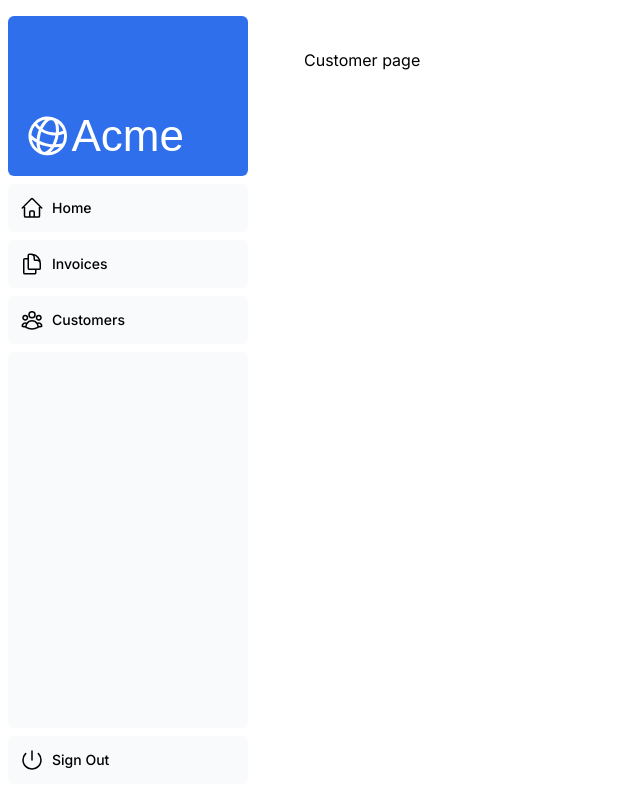
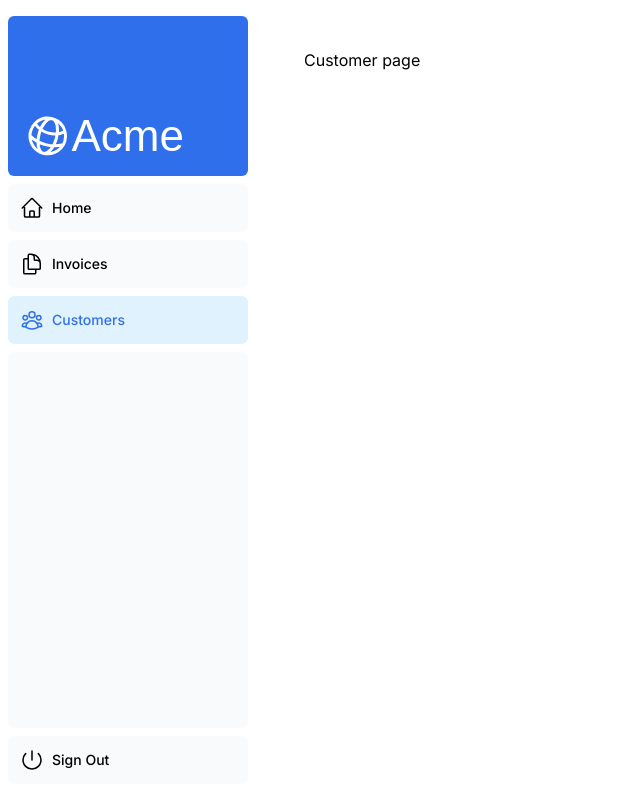
Before and after one commit to prachanda482244/learn-next-js-docs, a Next.js app in the folder nextjs-dashboard/: page /dashboard/customers in a window 1280 px wide. Shown: the whole page, without its empty margins (0-640 px from the left). Built offline with nearby package versions, Linux system fonts and the light colour scheme; a web font is replaced by a local one.

Commit message:
navigating between pages

```diff
--- a/nextjs-dashboard/app/ui/dashboard/nav-links.tsx
+++ b/nextjs-dashboard/app/ui/dashboard/nav-links.tsx
@@ -1,8 +1,12 @@
+"use client";
 import {
   UserGroupIcon,
   HomeIcon,
   DocumentDuplicateIcon,
 } from '@heroicons/react/24/outline';
+import Link from 'next/link'
+import { usePathname } from 'next/navigation'
+import clsx from 'clsx';
 
 // Map of links to display in the side navigation.
 // Depending on the size of the application, this would be stored in a database.
@@ -17,19 +21,25 @@
 ];
 
 export default function NavLinks() {
+  const pathname = usePathname()
   return (
     <>
       {links.map((link) => {
         const LinkIcon = link.icon;
         return (
-          <a
+          <Link
             key={link.name}
             href={link.href}
-            className="flex h-[48px] grow items-center justify-center gap-2 rounded-md bg-gray-50 p-3 text-sm font-medium hover:bg-sky-100 hover:text-blue-600 md:flex-none md:justify-start md:p-2 md:px-3"
+            className={clsx(
+              'flex h-[48px] grow items-center justify-center gap-2 rounded-md bg-gray-50 p-3 text-sm font-medium hover:bg-sky-100 hover:text-blue-600 md:flex-none md:justify-start md:p-2 md:px-3',
+              {
+                'bg-sky-100 text-blue-600': pathname === link.href,
+              },
+            )}
           >
             <LinkIcon className="w-6" />
             <p className="hidden md:block">{link.name}</p>
-          </a>
+          </Link>
         );
       })}
     </>
```
